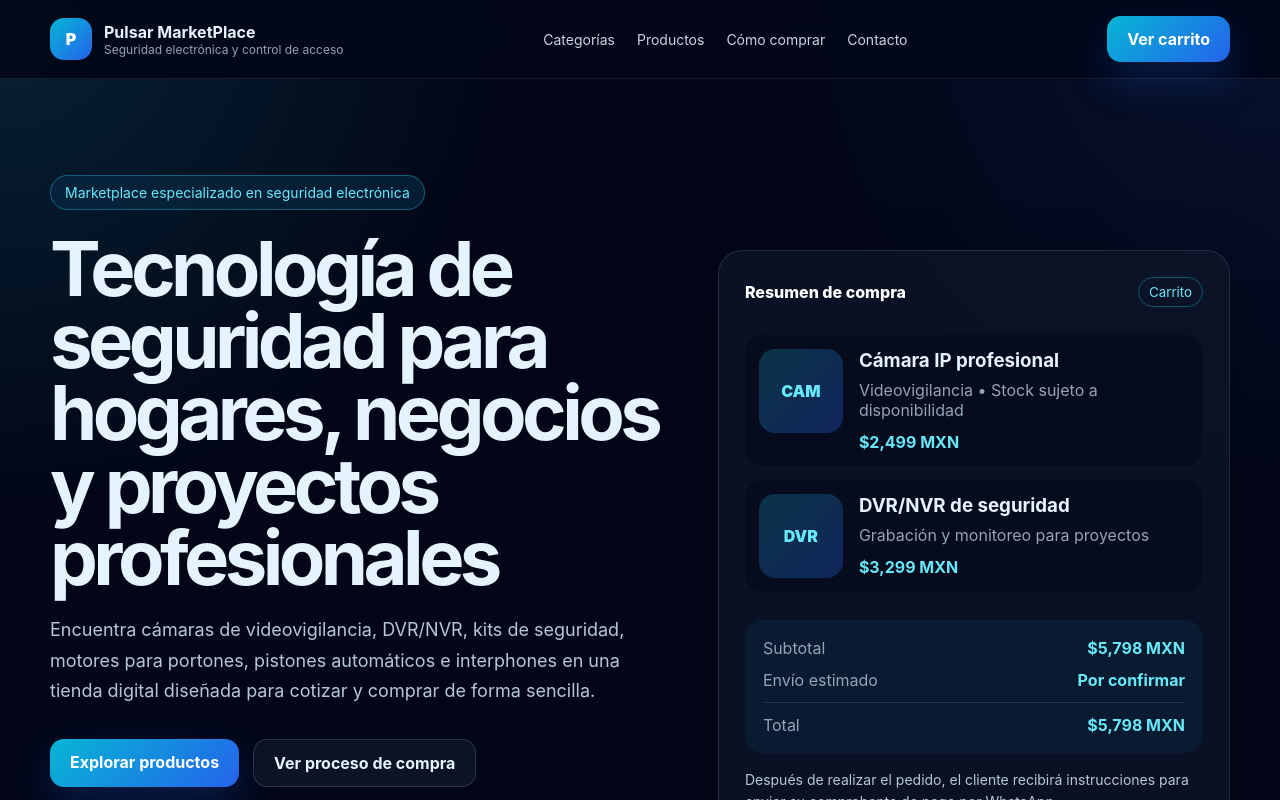
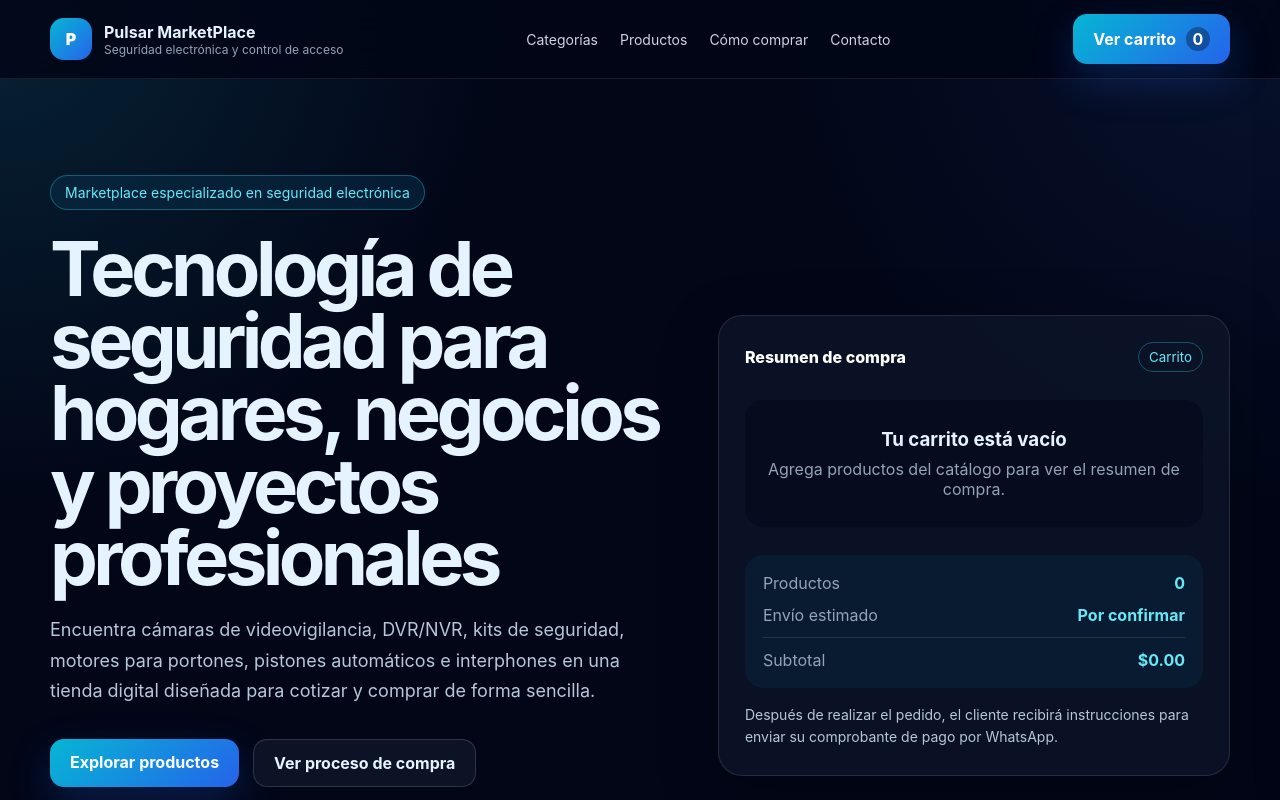
Before and after one commit to Luisitooxt/PulsarMarketPlace, a Nuxt app: page / in a window 1280 px wide. Shown: the top 800 px of the page. Built offline with nearby package versions, Linux system fonts and the light colour scheme.

Commit message:
Add shopping cart functionality

```diff
--- a/app/app.vue
+++ b/app/app.vue
@@ -1,11 +1,31 @@
 <script setup lang="ts">
 import { computed, ref } from 'vue'
 import { categories, products } from '~/data/products'
+import type { Product } from '~/types/product'
 
 const searchQuery = ref('')
 const selectedCategory = ref('all')
 const selectedAvailability = ref('all')
 const selectedSort = ref('featured')
+const isCartOpen = ref(false)
+
+const {
+  cartItems,
+  addToCart,
+  removeFromCart,
+  increaseQuantity,
+  decreaseQuantity,
+  clearCart,
+  totalItems,
+  subtotal
+} = useCart()
+
+const formatPrice = (price: number) => {
+  return new Intl.NumberFormat('es-MX', {
+    style: 'currency',
+    currency: 'MXN'
+  }).format(price)
+}
 
 const filteredProducts = computed(() => {
   let result = [...products]
@@ -48,6 +68,21 @@ const filteredProducts = computed(() => {
   return result
 })
 
+const previewCartProducts = computed(() => {
+  return cartItems.value.slice(0, 2)
+})
+
+const previewSubtotal = computed(() => {
+  return previewCartProducts.value.reduce((total, item) => {
+    return total + item.product.price * item.quantity
+  }, 0)
+})
+
+const handleAddToCart = (product: Product) => {
+  addToCart(product)
+  isCartOpen.value = true
+}
+
 const resetFilters = () => {
   searchQuery.value = ''
   selectedCategory.value = 'all'
@@ -75,7 +110,10 @@ const resetFilters = () => {
           <a href="#contacto">Contacto</a>
         </nav>
 
-        <button class="btn btn-primary">Ver carrito</button>
+        <button class="btn btn-primary cart-button" @click="isCartOpen = true">
+          Ver carrito
+          <span>{{ totalItems }}</span>
+        </button>
       </div>
     </header>
 
@@ -110,8 +148,8 @@ const resetFilters = () => {
                 <span>Productos iniciales</span>
               </div>
               <div>
-                <strong>MXN</strong>
-                <span>Pago por transferencia</span>
+                <strong>{{ totalItems }}</strong>
+                <span>Productos en carrito</span>
               </div>
             </div>
           </div>
@@ -122,38 +160,38 @@ const resetFilters = () => {
               <small>Carrito</small>
             </div>
 
-            <div class="cart-preview">
-              <div class="cart-item">
-                <div class="product-image">CAM</div>
+            <div v-if="cartItems.length" class="cart-preview">
+              <div
+                v-for="item in previewCartProducts"
+                :key="item.product.id"
+                class="cart-item"
+              >
+                <div class="product-image">{{ item.product.imageLabel }}</div>
                 <div>
-                  <h3>Cámara IP profesional</h3>
-                  <p>Videovigilancia • Stock sujeto a disponibilidad</p>
-                  <strong>$2,499 MXN</strong>
-                </div>
-              </div>
-
-              <div class="cart-item">
-                <div class="product-image">DVR</div>
-                <div>
-                  <h3>DVR/NVR de seguridad</h3>
-                  <p>Grabación y monitoreo para proyectos</p>
-                  <strong>$3,299 MXN</strong>
+                  <h3>{{ item.product.name }}</h3>
+                  <p>Cantidad: {{ item.quantity }}</p>
+                  <strong>{{ formatPrice(item.product.price * item.quantity) }}</strong>
                 </div>
               </div>
             </div>
 
+            <div v-else class="hero-empty-cart">
+              <h3>Tu carrito está vacío</h3>
+              <p>Agrega productos del catálogo para ver el resumen de compra.</p>
+            </div>
+
             <div class="checkout-summary">
               <div>
-                <span>Subtotal</span>
-                <strong>$5,798 MXN</strong>
+                <span>Productos</span>
+                <strong>{{ totalItems }}</strong>
               </div>
               <div>
                 <span>Envío estimado</span>
                 <strong>Por confirmar</strong>
               </div>
               <div class="total">
-                <span>Total</span>
-                <strong>$5,798 MXN</strong>
+                <span>Subtotal</span>
+                <strong>{{ formatPrice(previewSubtotal || subtotal) }}</strong>
               </div>
             </div>
 
@@ -291,6 +329,7 @@ const resetFilters = () => {
               v-for="product in filteredProducts"
               :key="product.id"
               :product="product"
+              @add-to-cart="handleAddToCart"
             />
           </div>
 
@@ -343,6 +382,86 @@ const resetFilters = () => {
         </div>
       </section>
     </main>
+
+    <aside class="cart-drawer" :class="{ 'is-open': isCartOpen }">
+      <div class="cart-drawer-content card">
+        <div class="cart-drawer-header">
+          <div>
+            <span class="badge">Carrito de compras</span>
+            <h2>Tu pedido</h2>
+          </div>
+
+          <button class="close-button" @click="isCartOpen = false">
+            ×
+          </button>
+        </div>
+
+        <div v-if="cartItems.length" class="cart-list">
+          <div
+            v-for="item in cartItems"
+            :key="item.product.id"
+            class="drawer-item"
+          >
+            <div class="drawer-image">{{ item.product.imageLabel }}</div>
+
+            <div class="drawer-info">
+              <h3>{{ item.product.name }}</h3>
+              <p>{{ item.product.brand }} • {{ item.product.sku }}</p>
+              <strong>{{ formatPrice(item.product.price) }}</strong>
+
+              <div class="quantity-controls">
+                <button @click="decreaseQuantity(item.product.id)">−</button>
+                <span>{{ item.quantity }}</span>
+                <button @click="increaseQuantity(item.product.id)">+</button>
+              </div>
+            </div>
+
+            <button class="remove-button" @click="removeFromCart(item.product.id)">
+              Quitar
+            </button>
+          </div>
+        </div>
+
+        <div v-else class="drawer-empty">
+          <h3>Tu carrito está vacío</h3>
+          <p>Agrega productos para iniciar tu pedido.</p>
+        </div>
+
+        <div class="drawer-summary">
+          <div>
+            <span>Productos</span>
+            <strong>{{ totalItems }}</strong>
+          </div>
+
+          <div>
+            <span>Subtotal</span>
+            <strong>{{ formatPrice(subtotal) }}</strong>
+          </div>
+
+          <p>
+            El costo de envío y disponibilidad final se confirmarán antes de emitir el pedido.
+          </p>
+
+          <button class="btn btn-primary" :disabled="!cartItems.length">
+            Continuar pedido
+          </button>
+
+          <button
+            v-if="cartItems.length"
+            class="btn btn-secondary"
+            @click="clearCart"
+          >
+            Vaciar carrito
+          </button>
+        </div>
+      </div>
+    </aside>
+
+    <div
+      v-if="isCartOpen"
+      class="cart-overlay"
+      @click="isCartOpen = false"
+    />
 
     <footer id="contacto" class="footer">
       <div class="container footer-content">
@@ -411,6 +530,21 @@ const resetFilters = () => {
   color: #67e8f9;
 }
 
+.cart-button {
+  display: inline-flex;
+  align-items: center;
+  gap: 10px;
+}
+
+.cart-button span {
+  min-width: 24px;
+  height: 24px;
+  display: grid;
+  place-items: center;
+  border-radius: 999px;
+  background: rgba(2, 6, 23, 0.35);
+}
+
 .hero {
   padding: 96px 0 72px;
 }
@@ -475,7 +609,9 @@ const resetFilters = () => {
 .panel-header,
 .footer-content,
 .checkout-summary div,
-.catalog-summary {
+.catalog-summary,
+.drawer-summary div,
+.cart-drawer-header {
   display: flex;
   justify-content: space-between;
   align-items: center;
@@ -508,7 +644,8 @@ const resetFilters = () => {
   background: rgba(2, 6, 23, 0.5);
 }
 
-.product-image {
+.product-image,
+.drawer-image {
   height: 84px;
   border-radius: 16px;
   display: grid;
@@ -529,8 +666,27 @@ const resetFilters = () => {
 
 .cart-item strong,
 .checkout-summary strong,
-.catalog-summary strong {
+.catalog-summary strong,
+.drawer-summary strong,
+.drawer-info strong {
   color: #67e8f9;
+}
+
+.hero-empty-cart {
+  padding: 28px 18px;
+  margin: 28px 0;
+  border-radius: 18px;
+  background: rgba(2, 6, 23, 0.45);
+  text-align: center;
+}
+
+.hero-empty-cart h3 {
+  margin: 0 0 8px;
+}
+
+.hero-empty-cart p {
+  margin: 0;
+  color: #94a3b8;
 }
 
 .checkout-summary {
@@ -563,7 +719,8 @@ const resetFilters = () => {
 }
 
 .section-heading h2,
-.purchase-card h2 {
+.purchase-card h2,
+.cart-drawer-header h2 {
   font-size: clamp(30px, 4vw, 48px);
   line-height: 1;
   margin: 18px 0;
@@ -661,12 +818,14 @@ select:focus {
   text-align: center;
 }
 
-.empty-state h3 {
+.empty-state h3,
+.drawer-empty h3 {
   margin: 0 0 8px;
   color: white;
 }
 
-.empty-state p {
+.empty-state p,
+.drawer-empty p {
   margin: 0 0 22px;
   color: #94a3b8;
 }
@@ -709,6 +868,144 @@ select:focus {
   margin: 0;
 }
 
+.cart-drawer {
+  position: fixed;
+  top: 0;
+  right: -460px;
+  width: min(440px, 100%);
+  height: 100vh;
+  z-index: 50;
+  transition: right 0.25s ease;
+  padding: 14px;
+}
+
+.cart-drawer.is-open {
+  right: 0;
+}
+
+.cart-drawer-content {
+  height: 100%;
+  overflow-y: auto;
+  padding: 24px;
+}
+
+.close-button {
+  width: 42px;
+  height: 42px;
+  border: 1px solid rgba(148, 163, 184, 0.2);
+  border-radius: 14px;
+  background: rgba(2, 6, 23, 0.6);
+  color: white;
+  cursor: pointer;
+  font-size: 26px;
+}
+
+.cart-list {
+  display: grid;
+  gap: 14px;
+  margin: 20px 0;
+}
+
+.drawer-item {
+  display: grid;
+  grid-template-columns: 74px 1fr;
+  gap: 14px;
+  position: relative;
+  padding: 14px;
+  border-radius: 18px;
+  background: rgba(2, 6, 23, 0.45);
+}
+
+.drawer-image {
+  height: 74px;
+  font-size: 13px;
+}
+
+.drawer-info h3 {
+  margin: 0 0 6px;
+  color: white;
+  font-size: 15px;
+}
+
+.drawer-info p {
+  margin: 0 0 8px;
+  color: #94a3b8;
+  font-size: 13px;
+}
+
+.quantity-controls {
+  display: inline-flex;
+  align-items: center;
+  gap: 10px;
+  margin-top: 12px;
+  padding: 6px;
+  border-radius: 999px;
+  background: rgba(15, 23, 42, 0.85);
+}
+
+.quantity-controls button {
+  width: 28px;
+  height: 28px;
+  border: none;
+  border-radius: 50%;
+  background: rgba(34, 211, 238, 0.18);
+  color: #67e8f9;
+  cursor: pointer;
+  font-weight: 900;
+}
+
+.remove-button {
+  position: absolute;
+  right: 14px;
+  bottom: 14px;
+  border: none;
+  background: transparent;
+  color: #fca5a5;
+  cursor: pointer;
+  font-size: 12px;
+  font-weight: 800;
+}
+
+.drawer-empty {
+  padding: 34px 0;
+  text-align: center;
+}
+
+.drawer-summary {
+  display: grid;
+  gap: 14px;
+  padding-top: 18px;
+  border-top: 1px solid rgba(148, 163, 184, 0.14);
+}
+
+.drawer-summary span,
+.drawer-summary p {
+  color: #94a3b8;
+}
+
+.drawer-summary p {
+  line-height: 1.6;
+  margin: 0;
+  font-size: 14px;
+}
+
+.drawer-summary button {
+  width: 100%;
+}
+
+.drawer-summary button:disabled {
+  opacity: 0.5;
+  cursor: not-allowed;
+}
+
+.cart-overlay {
+  position: fixed;
+  inset: 0;
+  z-index: 40;
+  background: rgba(2, 6, 23, 0.62);
+  backdrop-filter: blur(4px);
+}
+
 .footer {
   border-top: 1px solid rgba(148, 163, 184, 0.14);
   padding: 28px 0;
--- /dev/null
+++ b/app/composables/useCart.ts
@@ -0,0 +1,80 @@
+import type { Product } from '~/types/product'
+
+export interface CartItem {
+  product: Product
+  quantity: number
+}
+
+const cartItems = ref<CartItem[]>([])
+
+export const useCart = () => {
+  const addToCart = (product: Product) => {
+    if (product.availability === 'agotado') {
+      return
+    }
+
+    const existingItem = cartItems.value.find((item) => item.product.id === product.id)
+
+    if (existingItem) {
+      existingItem.quantity += 1
+      return
+    }
+
+    cartItems.value.push({
+      product,
+      quantity: 1
+    })
+  }
+
+  const removeFromCart = (productId: number) => {
+    cartItems.value = cartItems.value.filter((item) => item.product.id !== productId)
+  }
+
+  const increaseQuantity = (productId: number) => {
+    const item = cartItems.value.find((cartItem) => cartItem.product.id === productId)
+
+    if (item) {
+      item.quantity += 1
+    }
+  }
+
+  const decreaseQuantity = (productId: number) => {
+    const item = cartItems.value.find((cartItem) => cartItem.product.id === productId)
+
+    if (!item) {
+      return
+    }
+
+    if (item.quantity === 1) {
+      removeFromCart(productId)
+      return
+    }
+
+    item.quantity -= 1
+  }
+
+  const clearCart = () => {
+    cartItems.value = []
+  }
+
+  const totalItems = computed(() => {
+    return cartItems.value.reduce((total, item) => total + item.quantity, 0)
+  })
+
+  const subtotal = computed(() => {
+    return cartItems.value.reduce((total, item) => {
+      return total + item.product.price * item.quantity
+    }, 0)
+  })
+
+  return {
+    cartItems,
+    addToCart,
+    removeFromCart,
+    increaseQuantity,
+    decreaseQuantity,
+    clearCart,
+    totalItems,
+    subtotal
+  }
+}
```
Also changed, not shown: app/components/product/ProductCard.vue (+9 -1 lines).
